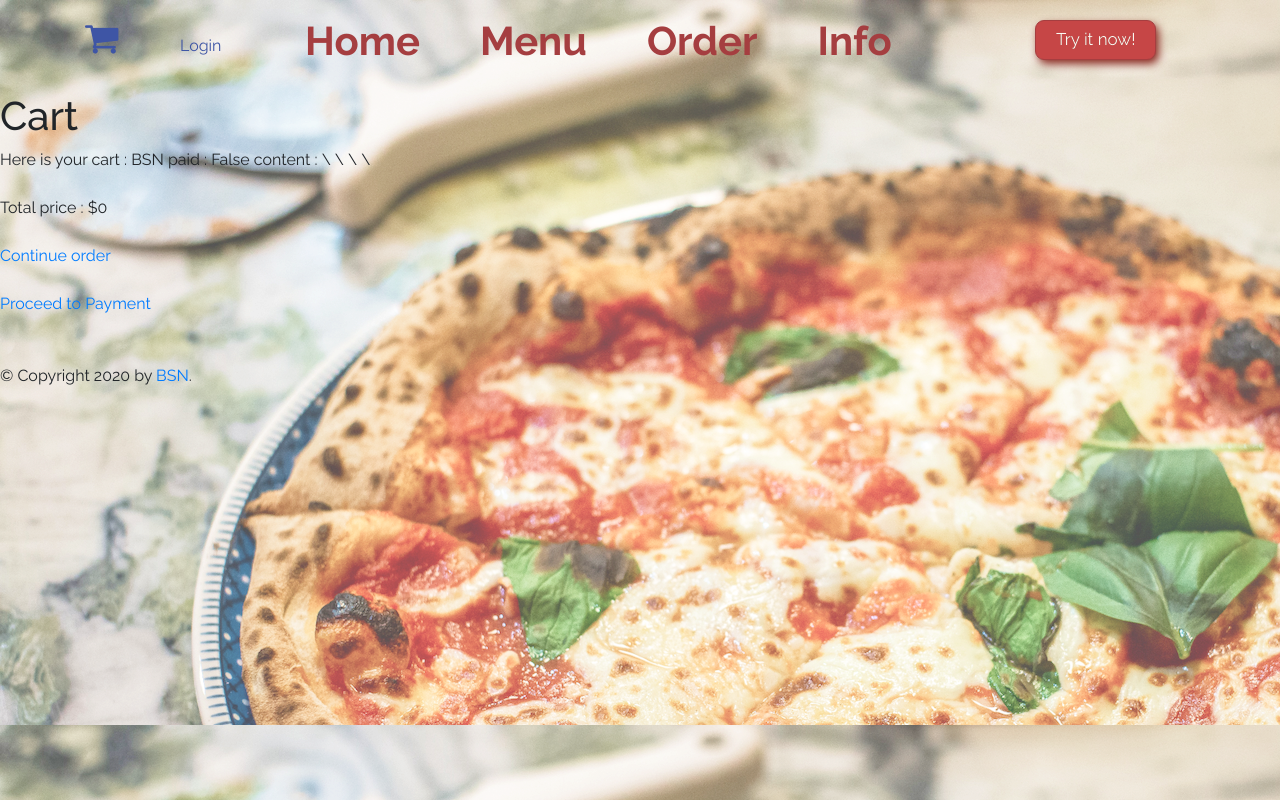
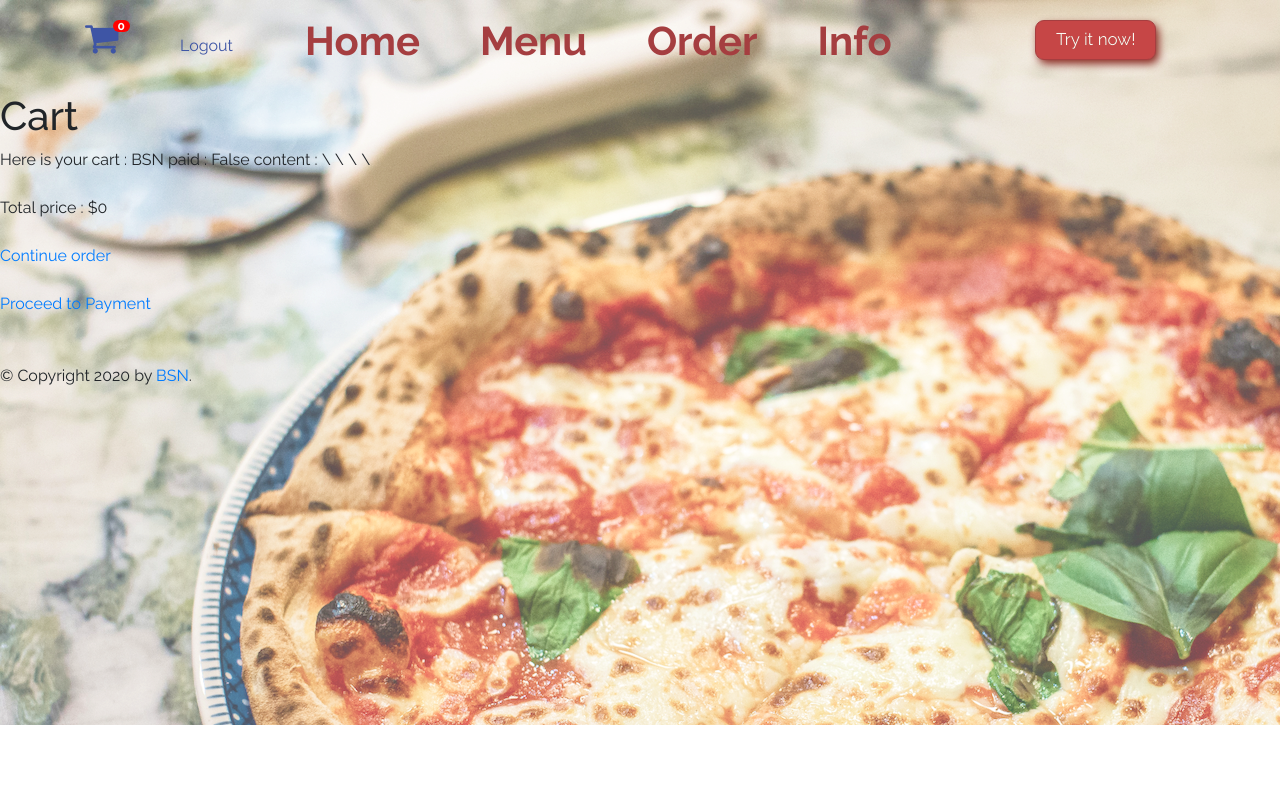
Before and after one commit to ABUISSON/pizza, a Django app: page /cart in a window 1280 px wide. Run offline with Django 3.2, Linux system fonts and the light colour scheme; a user stored in the database is signed in; data comes from the database, SQL or seed files in the repository; both versions use the stored data as it was after the commit; data that the repository does not hold is empty; some libraries are stand-ins or nearby versions; some web fonts are replaced.

Commit message:
added cart size navbar

```diff
--- a/orders/models.py
+++ b/orders/models.py
@@ -131,6 +131,14 @@ class Order(models.Model):
     payment_status = models.BooleanField(default=False)
     delivered_status = models.BooleanField(default=False)
 
+    def get_order_size(self):
+        n_piz = self.pizzas.count()
+        n_sub = self.subs.count()
+        n_pas = self.pastas.count()
+        n_sal = self.salads.count()
+        n_pla = self.plates.count()
+        return n_piz+n_sub+n_pas+n_sal+n_pla
+
     def __str__(self):
         pizz_str = ", ".join(str(p) for p in self.pizzas.all())
         subs_str = ", ".join(str(p) for p in self.subs.all())
--- /dev/null
+++ b/orders/processors.py
@@ -0,0 +1,19 @@
+from .models import Order
+
+def get_cart_size(request):
+    n_cart=0
+    if request.user.is_authenticated:
+        if Order.objects.filter(client=request.user,payment_status=False).count()>0:
+            o = Order.objects.get(client=request.user,payment_status=False) #TODO: tester que tout se passe bien
+            cart_isfull = True
+            n_cart = o.get_order_size()
+        else:
+            cart_isfull = False
+    else:
+        if 'order_id' in request.session:
+            cart_isfull = True
+            o = Order.objects.get(pk=request.session['order_id'])
+            n_cart = o.get_order_size()
+        else:
+            cart_isfull = False
+    return {"cart_isfull":cart_isfull,"n_cart":n_cart}
--- a/orders/static/orders/style.css
+++ b/orders/static/orders/style.css
@@ -9,7 +9,7 @@
   }
 
 body {
-  background: url('/static/img/background.png');
+  background: url('/static/img/background.png') no-repeat fixed;
   /* position: relative;
   width: 16130px;
   height: 9000px; */
@@ -62,6 +62,35 @@ body {
   background-color: var(--beige-color);
 }
 
+/* cart */
+.badge {
+  padding-left: 9px;
+  padding-right: 9px;
+  -webkit-border-radius: 9px;
+  -moz-border-radius: 9px;
+  border-radius: 9px;
+  margin-top: 20px
+}
+
+.label-warning[href],
+.badge-warning[href] {
+  background-color: #A53E40;
+}
+#lblCartCount {
+    font-size: 12px;
+    background: #ff0000;
+    color: #fff;
+    padding: 0 5px;
+    vertical-align: top;
+    margin-left: -10px;
+}
+
+#cart_icon{
+  font-size:36px;
+  color:#3E55A5;
+  margin-top: 20px
+}
+
 /* Btn Try It */
 
 .try_it {
@@ -90,13 +119,7 @@ body {
 	position:relative;
 	top:1px;
 }
-/* cart */
 
-#cart_icon{
-  font-size:36px;
-  color:#3E55A5;
-  margin-top: 20px
-}
 
 /* login */
 
--- a/orders/templates/orders/layout.html
+++ b/orders/templates/orders/layout.html
@@ -17,10 +17,10 @@
 <div class="container">
   <div class="row">
     <div class="col-sm-1">
-      <a href="/cart"><i class="fa fa-shopping-cart" id="cart_icon"></i></a>
+      <a href="/cart"><i class="fa fa-shopping-cart" id="cart_icon"></i>{% if cart_isfull %} <span class='badge badge-warning' id='lblCartCount'>{{n_cart}}</span>{% endif %}</a>
     </div>
     <div class="col-sm-1">
-      <a href="/login" id="login_link">Login</a>
+      <a href="/login" id="login_link">{% if request.user.is_authenticated %} Logout {% else %} Login {% endif %}</a>
     </div>
     <div class="col-sm-8">
         <ul id="navbar">
--- a/orders/utils.py
+++ b/orders/utils.py
@@ -5,6 +5,7 @@ import logging
 
 logger = logging.getLogger(__name__)
 
+#TODO placer prochaine fonction en attribut du modèle Order
 def compute_price(order):
     price = 0
     for pizza in order.pizzas.all():
--- a/pizza/settings.py
+++ b/pizza/settings.py
@@ -60,6 +60,7 @@ TEMPLATES = [
         'APP_DIRS': True,
         'OPTIONS': {
             'context_processors': [
+                'orders.processors.get_cart_size',
                 'django.template.context_processors.debug',
                 'django.template.context_processors.request',
                 'django.contrib.auth.context_processors.auth',
```
Also changed, not shown: db.sqlite3.
